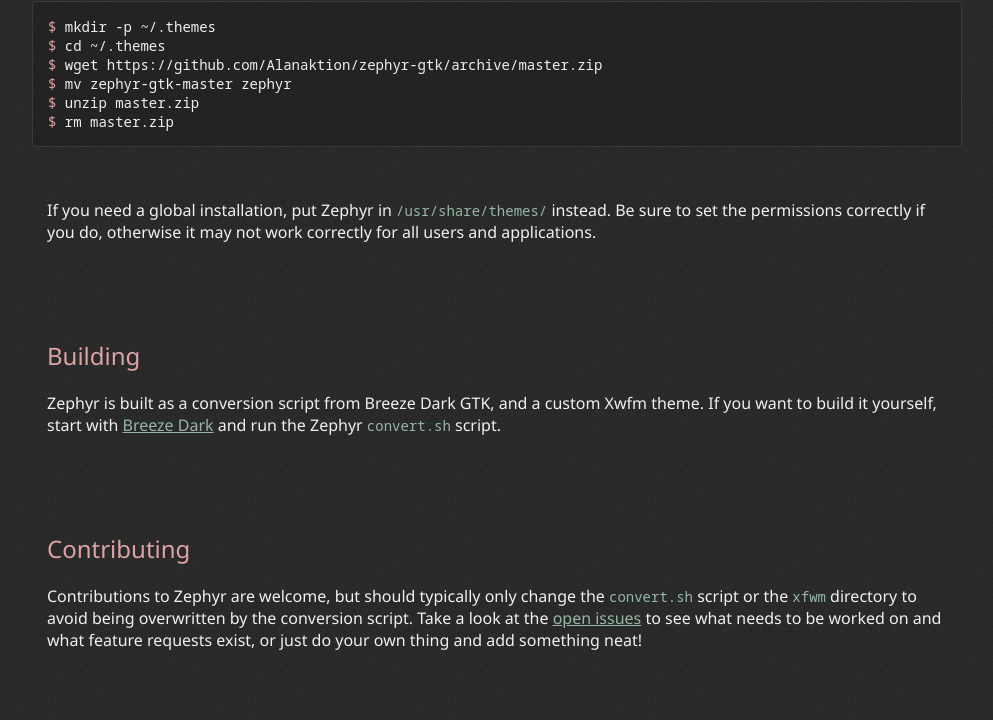
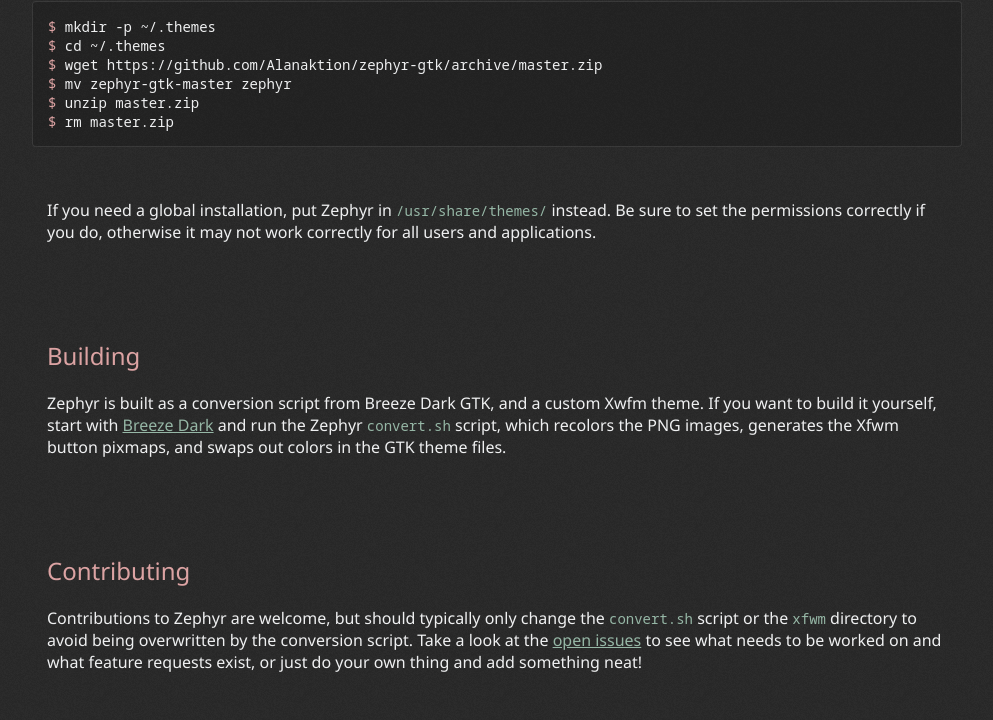
Before and after one commit to Alanaktion/zephyr-gtk, a plain HTML site: page index.html in a window 1280 px wide. Shown: the part 1479-2199 px from the top of the page, without its empty margins (143-1136 px from the left). Drawn offline with Linux system fonts and the light colour scheme.

Commit message:
Adding convert.sh details

```diff
--- a/index.html
+++ b/index.html
@@ -40,7 +40,7 @@
 
     <section>
       <h2>Building</h2>
-      <p>Zephyr is built as a conversion script from Breeze Dark GTK, and a custom Xwfm theme. If you want to build it yourself, start with <a href="https://github.com/KDE/breeze-gtk/tree/master/Breeze-dark-gtk">Breeze Dark</a> and run the Zephyr <code>convert.sh</code> script.</p>
+      <p>Zephyr is built as a conversion script from Breeze Dark GTK, and a custom Xwfm theme. If you want to build it yourself, start with <a href="https://github.com/KDE/breeze-gtk/tree/master/Breeze-dark-gtk">Breeze Dark</a> and run the Zephyr <code>convert.sh</code> script, which recolors the PNG images, generates the Xfwm button pixmaps, and swaps out colors in the GTK theme files.</p>
     </section>
 
     <section>
```
